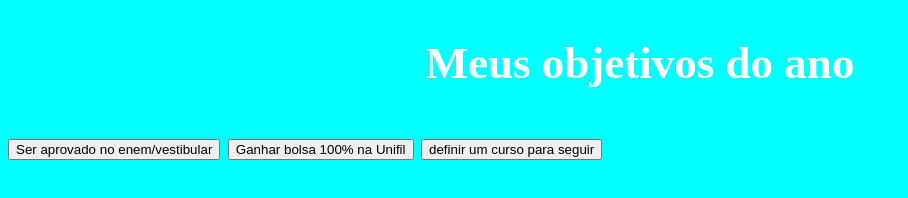
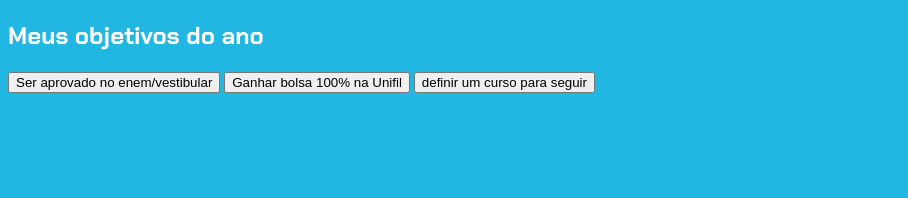
Before and after one commit to alanacardozo/terceiro-nilo, a plain HTML site: page index.html in a window 1280 px wide. Shown: the whole page, without its empty margins (0-908 px from the left). Drawn offline with Linux system fonts and the light colour scheme.

Commit message:
Add files via upload

```diff
--- a/style.css
+++ b/style.css
@@ -1,13 +1,37 @@
-:root{
+@import url('https://fonts.googleapis.com/css2?family=Chakra+Petch:wght@400;700&display=swap');
+
+    :root {
+        --cor-de-fundo: #18b3e2f3;
+        --verde: #6FFF57;
+        --branco: #FFFFFF;
+        --botao-ativo: #3A375E;
+        --botao-inativo: rgba(58, 55, 94, 0.5);
+        --texto-fundo: rgba(58, 55, 94, 0.3);
+    }
+
+
+
+body{
+
+
+        color: rgb(0, 0, 0);
+        background-color: var(--cor-de-fundo);
+        color: var(--branco);
+        font-family: 'Chakra Petch', sans-serif;
 
 }
-
-h1{
-    text-align: center;
-    color: white;
+.conteudo-principal {
+    display: flex;
+    flex-direction: column;
+    justify-content: center;
+    align-items: center;
+    max-width: 1200px;
+    width: 100%;
+    margin: 0 auto;
 }
 
-body{
-    background-color: aqua;
+.titulo-principal {
+    text-align: left;
+    width: 100%;
     font-size: 30px;
 }
```
